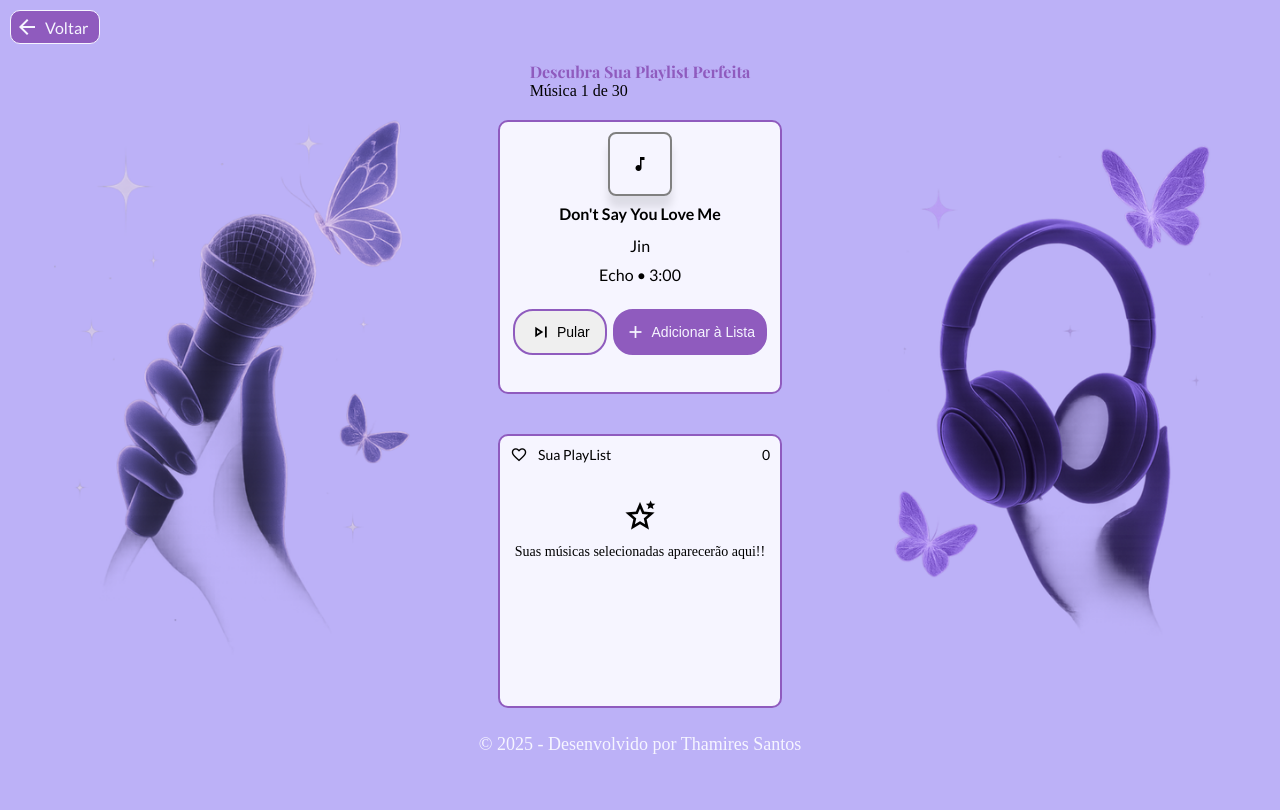
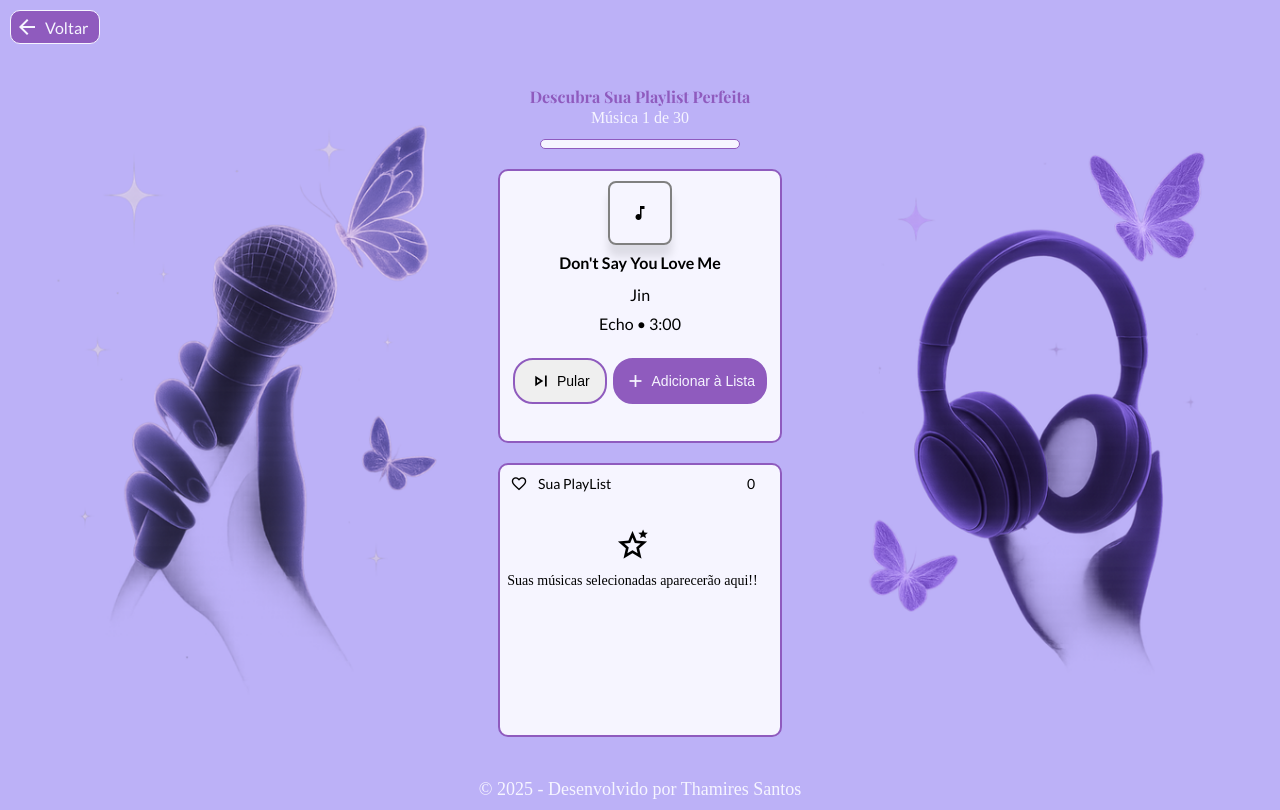
Before and after one commit to thamiresantos/listen-and-list, a plain HTML site: page principal.html in a window 1280 px wide. Drawn offline with nearby package versions, Linux system fonts and the light colour scheme; a web font is replaced by a local one.

Commit message:
style: adicionei estilo da barra de progresso e ajustei o layout de outros elementos

```diff
--- a/estilos/principal.css
+++ b/estilos/principal.css
@@ -1,3 +1,10 @@
+body{
+  display: flex;
+  flex-direction: column;
+  min-height: 100vh;
+}
+
+
 /* BOTÃO DE VOLTAR*/
 .btn-voltar {
   display: flex;
@@ -34,7 +41,14 @@
   align-items: center;
   flex-direction: column;
   height: 85vh;
+  flex: 1;
 
+}
+
+.container-informacoes {
+  display: flex;
+  flex-direction: column;
+  align-items: center;
 }
 
 .titulo{
@@ -45,12 +59,34 @@
 
 }
 
+#quantidade-musicas-selecionadas{
+  padding: 2px;
+  color: var(--branco);
+}
+
+#area-progresso {
+  width: 90%;
+  height: 8px;
+  background-color: var(--branco);
+  border: 1px solid var(--lilas);
+  border-radius: 10px;
+  overflow: hidden;
+  margin: 10px auto;
+}
+
+#fill-area-progresso {
+  height: 100%;
+  width: 0%;
+  background-color: var(--lilas);
+  border-radius: 10px;
+  transition: width 0.4s ease;
+}
 /* CARDS DAS MÚSICAS*/
 .container-musicas {
   background-color: var(--branco);
   height: 270px;
   width: 280px;
-  margin: 20px;
+  margin: 10px;
   border-radius: 10px;
   border: 2px solid var(--lilas);
 }
@@ -185,6 +221,14 @@
 }
 
 /* PLAYLIST USUARIO*/
+#section-playlist {
+  max-height: 300px; /* altura máxima da área da playlist */
+  overflow-y: auto; /* ativa rolagem automaticamente */
+  scrollbar-gutter: stable;
+  scrollbar-color: var(--lilas) var(--branco);
+}
+
+
 #container-playlist {
   display: flex;
   justify-content: space-between;
```
